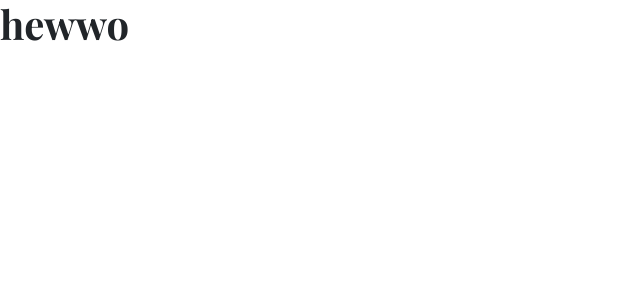
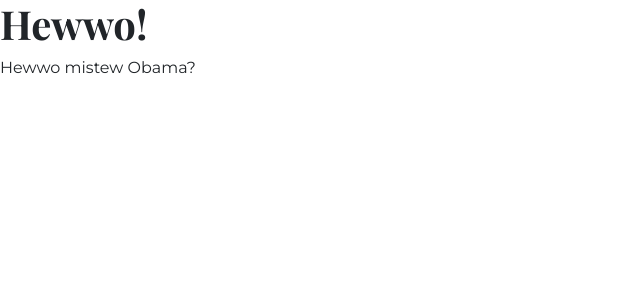
Before and after one commit to Elvirarp92/hair-and-now, a React (Create React App) app in the folder client/: page / in a window 1280 px wide. Shown: the top 300 px of the page, without its empty margins (0-640 px from the left). Built offline with nearby package versions, Linux system fonts and the light colour scheme.

Commit message:
create router and switches

```diff
--- a/client/src/components/App.js
+++ b/client/src/components/App.js
@@ -1,9 +1,16 @@
-import React from 'react';
+import React, { Component } from 'react'
+import { Switch, Route, Redirect } from 'react-router-dom'
 
-function App() {
-  return (
-    <h1>hewwo</h1>
-  );
+import Home from './pages/home/home'
+
+class App extends Component {
+  render() {
+    return (
+      <Switch>
+        <Route path="/" render={() => <Home />} />
+      </Switch>
+    )
+  }
 }
 
-export default App;
+export default App
--- a/client/src/components/pages/home/home.js
+++ b/client/src/components/pages/home/home.js
@@ -0,0 +1,19 @@
+import React, { Component } from 'react'
+
+import Container from 'react-bootstrap/Container'
+import Row from 'react-bootstrap/Row'
+import Col from 'react-bootstrap/Col'
+import Button from 'react-bootstrap/Button'
+
+class Home extends Component {
+  render() {
+    return (
+      <main>
+        <h1>Hewwo!</h1>
+        <p>Hewwo mistew Obama?</p>
+      </main>
+    )
+  }
+}
+
+export default Home
--- a/client/src/index.js
+++ b/client/src/index.js
@@ -5,10 +5,12 @@
 import App from './components/App';
 import * as serviceWorker from './serviceWorker';
 
+import { BrowserRouter as Router } from 'react-router-dom'
+
 ReactDOM.render(
-  <React.StrictMode>
+  <Router>
     <App />
-  </React.StrictMode>,
+  </Router>,
   document.getElementById('root')
 );
 
```
